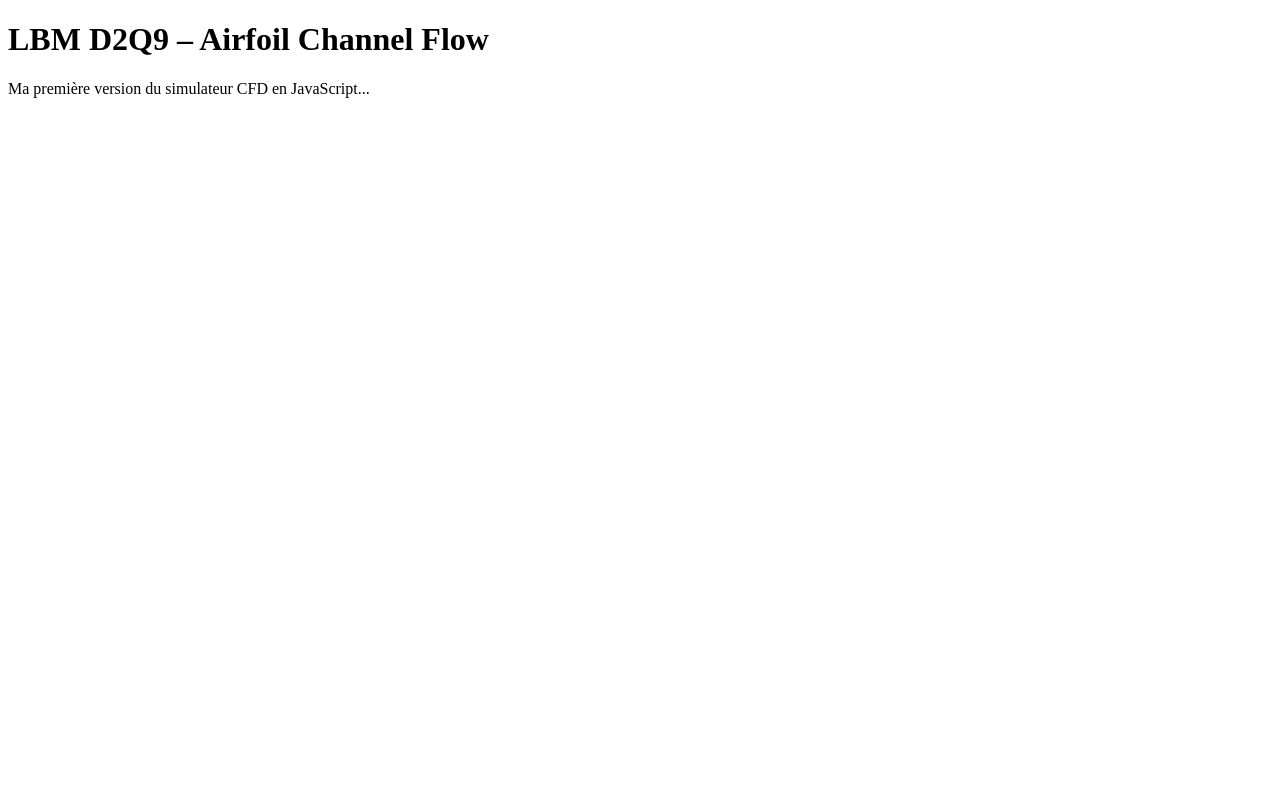
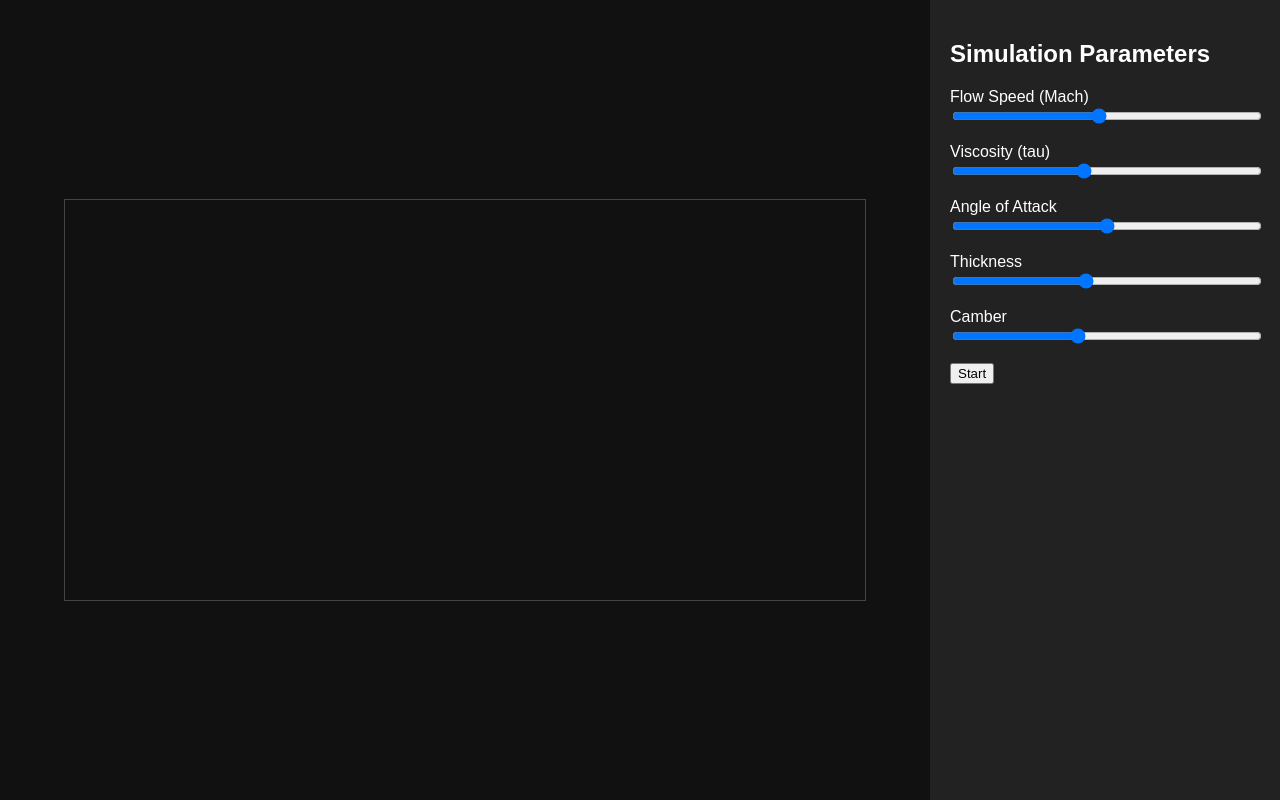
Before and after one commit to hamzaboudhair20-debug/cfd-lbm-web, a plain HTML site: page index.html in a window 1280 px wide. Drawn offline with Linux system fonts and the light colour scheme.

Commit message:
Update index.html

```diff
--- a/index.html
+++ b/index.html
@@ -2,10 +2,76 @@
 <html lang="en">
 <head>
   <meta charset="UTF-8" />
-  <title>CFD LBM Web Demo</title>
+  <title>LBM D2Q9 – Web CFD Simulation</title>
+  <style>
+    body {
+      font-family: Arial, sans-serif;
+      margin: 0;
+      padding: 0;
+      display: flex;
+      height: 100vh;
+    }
+    #sim-container {
+      flex: 3;
+      background: #111;
+      display: flex;
+      justify-content: center;
+      align-items: center;
+    }
+    canvas {
+      border: 1px solid #444;
+    }
+    #controls {
+      flex: 1;
+      padding: 20px;
+      background: #222;
+      color: white;
+    }
+    label {
+      display: block;
+      margin-bottom: 15px;
+    }
+    input[type=range] {
+      width: 100%;
+    }
+  </style>
 </head>
+
 <body>
-  <h1>LBM D2Q9 – Airfoil Channel Flow</h1>
-  <p>Ma première version du simulateur CFD en JavaScript...</p>
+  <div id="sim-container">
+    <canvas id="lbm-canvas" width="800" height="400"></canvas>
+  </div>
+
+  <div id="controls">
+    <h2>Simulation Parameters</h2>
+
+    <label>
+      Flow Speed (Mach)
+      <input type="range" min="0.02" max="0.4" value="0.2" step="0.01">
+    </label>
+
+    <label>
+      Viscosity (tau)
+      <input type="range" min="0.51" max="1.2" value="0.8" step="0.01">
+    </label>
+
+    <label>
+      Angle of Attack
+      <input type="range" min="-15" max="25" value="5" step="1">
+    </label>
+
+    <label>
+      Thickness
+      <input type="range" min="0.06" max="0.2" value="0.12" step="0.01">
+    </label>
+
+    <label>
+      Camber
+      <input type="range" min="0" max="0.2" value="0.08" step="0.01">
+    </label>
+
+    <button onclick="alert('LBM not implemented yet')">Start</button>
+  </div>
+
 </body>
 </html>
```
